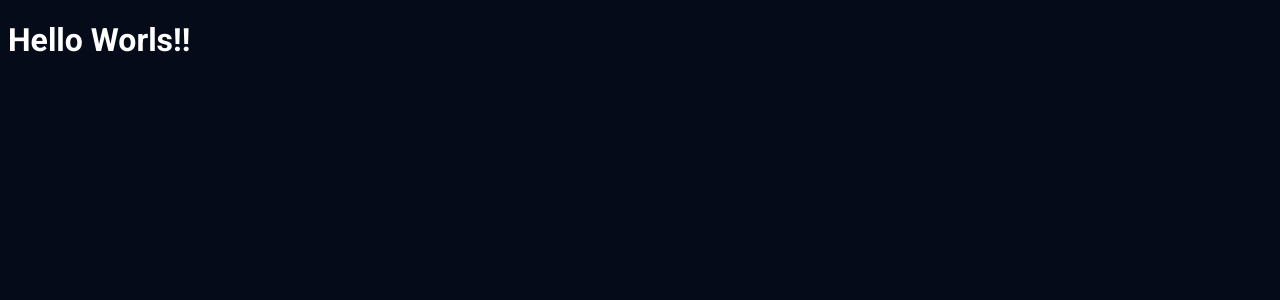
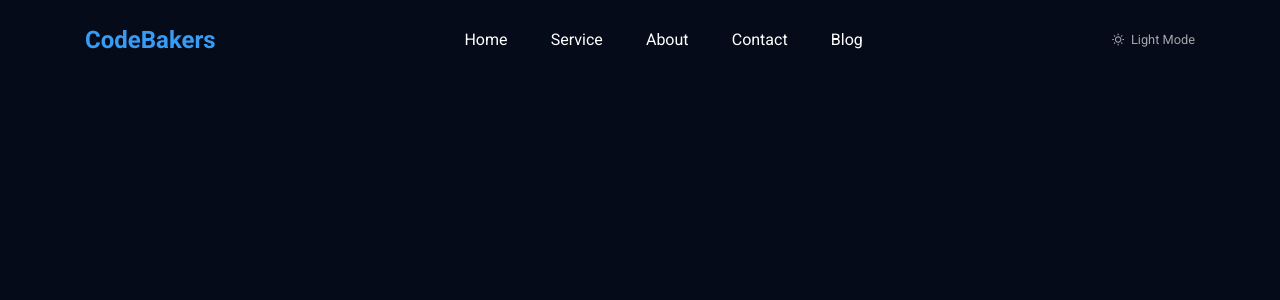
Before and after one commit to ahmedMoussa2020/MyWeb, a React (Create React App) app: page / in a window 1280 px wide. Shown: the top 300 px of the page. Built offline with nearby package versions, Linux system fonts and the light colour scheme.

Commit message:
navigation

```diff
--- a/src/App.css
+++ b/src/App.css
@@ -10,33 +10,27 @@
   --team-card-bg: #1b2352;
   --link-color: #fff;
   --link-active: #379cf6;
-  --card-bg: linear-gradient(
-    45deg,
+  --card-bg: linear-gradient(45deg,
       rgba(15, 18, 61, 1) 33%,
       rgba(15, 18, 61, 1) 52%,
-    rgba(11, 41, 69, 1) 84%
-  );
-  --counter-color: linear-gradient(
-    90deg,
+      rgba(11, 41, 69, 1) 84%);
+  --counter-color: linear-gradient(90deg,
       #02bba6 30%,
       rgba(29, 129, 176, 1) 55%,
-    rgba(35, 93, 173, 1) 75%
-  );
+      rgba(35, 93, 173, 1) 75%);
   --body-bg: rgba(6, 11, 26, 1);
-  --newsletter-bg: linear-gradient(
-    90deg,
+  --newsletter-bg: linear-gradient(90deg,
       rgba(27, 9, 115, 1) 20%,
       rgba(23, 9, 96, 1) 38%,
-    rgba(14, 9, 56, 1) 100%
-  );
+      rgba(14, 9, 56, 1) 100%);
   --testimonial-bg: #1a0f4f;
   --font-name: "Roboto", sans-serif;
   --small-text-color: rgba(255, 255, 255, 0.774);
-  --icon-bg:#151e4f;
+  --icon-bg: #151e4f;
 }
 
 .light-theme {
-  --body-bg: rgb(255, 255, 255);
+  --body-bg: #fff;
   --heading-color: #0c123d;
   --btn-secondary-bg: #816aff;
   --btn-primary-bg: #fff;
@@ -45,28 +39,39 @@
   --counter-section-bg: #816aff;
   --link-color: #0c123d;
   --link-active: #816aff
-  --newsletter-bg: linear-gradient(
-    180deg,
+  --newsletter-bg: linear-gradient(180deg,
       rgba(189, 243, 255, 1) 29%,
       rgba(193, 243, 255, 1) 50%,
-    rgba(226, 250, 255, 1) 78%
-  );
-  --small-text-color:#000;
+      rgba(226, 250, 255, 1) 78%);
+  /* --small-text-color:#000;
   --card-bg:#fff;
   --testimonial-bg: #f7f7f7;
-  --team-card-bg: #fff;
+  --team-card-bg: #fff; */
 }
 
-body{
-  background-color: var(--body-bg);
+* {
+  padding: 0;
+  margin: 0;
+  box-sizing: border-box;
+}
+
+body {
+  background: var(--body-bg);
   font-family: var(--font-name);
 }
 
-a{
+a {
   text-decoration: none;
   color: var(--link-color);
 }
 
-h1,h2{
+h1,
+h2 {
   color: var(--heading-color);
 }
+
+.container {
+  width: 1140px;
+  padding: 0px 15px;
+  margin: auto;
+}
--- a/src/App.js
+++ b/src/App.js
@@ -1,11 +1,11 @@
-import logo from './logo.svg';
-import './App.css';
+import "./App.css";
+import Header from "./components/Header/Header";
 
 function App() {
   return (
-    <div className="App">
-<h1>Hello   Worls!!</h1>
-    </div>
+    <>
+      <Header />
+    </>
   );
 }
 
--- /dev/null
+++ b/src/components/Header/Header.jsx
@@ -0,0 +1,65 @@
+import React from "react";
+import "./header.css";
+const nav__links = [
+  {
+    path: "#home",
+    display: "Home",
+  },
+
+  {
+    path: "#service",
+    display: "Service",
+  },
+
+  {
+    path: "#about",
+    display: "About",
+  },
+
+  {
+    path: "#contact",
+    display: "Contact",
+  },
+
+  {
+    path: "#blog",
+    display: "Blog",
+  },
+];
+const Header = () => {
+  return (
+    <header className="header">
+      <div className="container">
+        <div className="nav__wrapper">
+          <div className="logo">
+            <h2>CodeBakers</h2>
+            {/* <p>Grow with us</p> */}
+          </div>
+
+          {/* {========Navigation ==========} */}
+
+          <div className="navigation">
+            <ul className="menu">
+              {nav__links.map((item, index) => (
+                <li className="menu__item">
+                  <a href={item.path} classname="menu__link">
+                    {item.display}
+                  </a>
+                </li>
+              ))}
+            </ul>
+          </div>
+
+          {/* ============= light mode ================ */}
+          <div className="light__mode">
+            <span>
+              <i class="ri-sun-line"></i>Light Mode
+            </span>
+          </div>
+        </div>
+      </div>
+    </header>
+  );
+};
+
+export default Header;
--- /dev/null
+++ b/src/components/Header/header.css
@@ -0,0 +1,50 @@
+.header {
+  width: 100%;
+  height: 80px;
+  line-height: 80px;
+}
+
+.nav__wrapper {
+  display: flex;
+  align-items: center;
+  justify-content: space-between;
+}
+
+.menu {
+  display: flex;
+  align-items: center;
+  column-gap: 2.7rem;
+  list-style: none;
+}
+
+.menu__link {
+  font-weight: 400;
+  font-size: .9rem;
+  cursor: pointer;
+}
+
+.menu__link:hover{
+  color: var(--link-active);
+}
+
+.logo h2 {
+  color: var(--primary-color);
+}
+
+.light__mode span {
+  color: rgba(255, 255, 255, 0.637);
+  display: flex;
+  align-items: center;
+  column-gap: 0.4rem;
+  font-size: 0.8rem;
+}
+
+.header__shrink {
+  width: 100%;
+  height: 80px;
+  line-height: 80px;
+  position: sticky;
+  top: 0;
+  left: 0;
+  z-index: 9999;
+}
```
Lines whose indentation alone changed are shown as unchanged.
